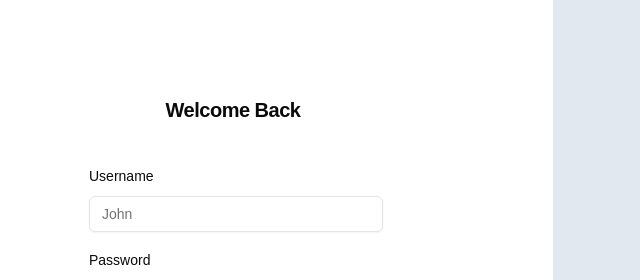
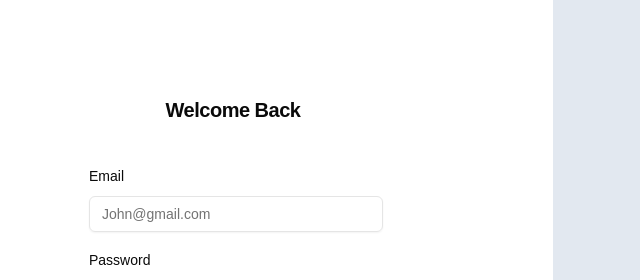
Before and after one commit to Pratham271/Assemble, a Next.js app: page /signin in a window 1280 px wide. Shown: the top 280 px of the page, without its empty margins (87-727 px from the left). Built offline with nearby package versions, Linux system fonts and the light colour scheme; no server answers.

Commit message:
updated the label for username

```diff
--- a/src/components/SigninForm.tsx
+++ b/src/components/SigninForm.tsx
@@ -90,9 +90,9 @@ const SigninForm = () => {
           name="email"
           render={({ field }) => (
             <FormItem>
-              <FormLabel>Username</FormLabel>
+              <FormLabel>Email</FormLabel>
               <FormControl>
-                <Input placeholder="John" {...field} />
+                <Input placeholder="John@gmail.com" {...field} />
               </FormControl>
               <FormMessage />
             </FormItem>
```
